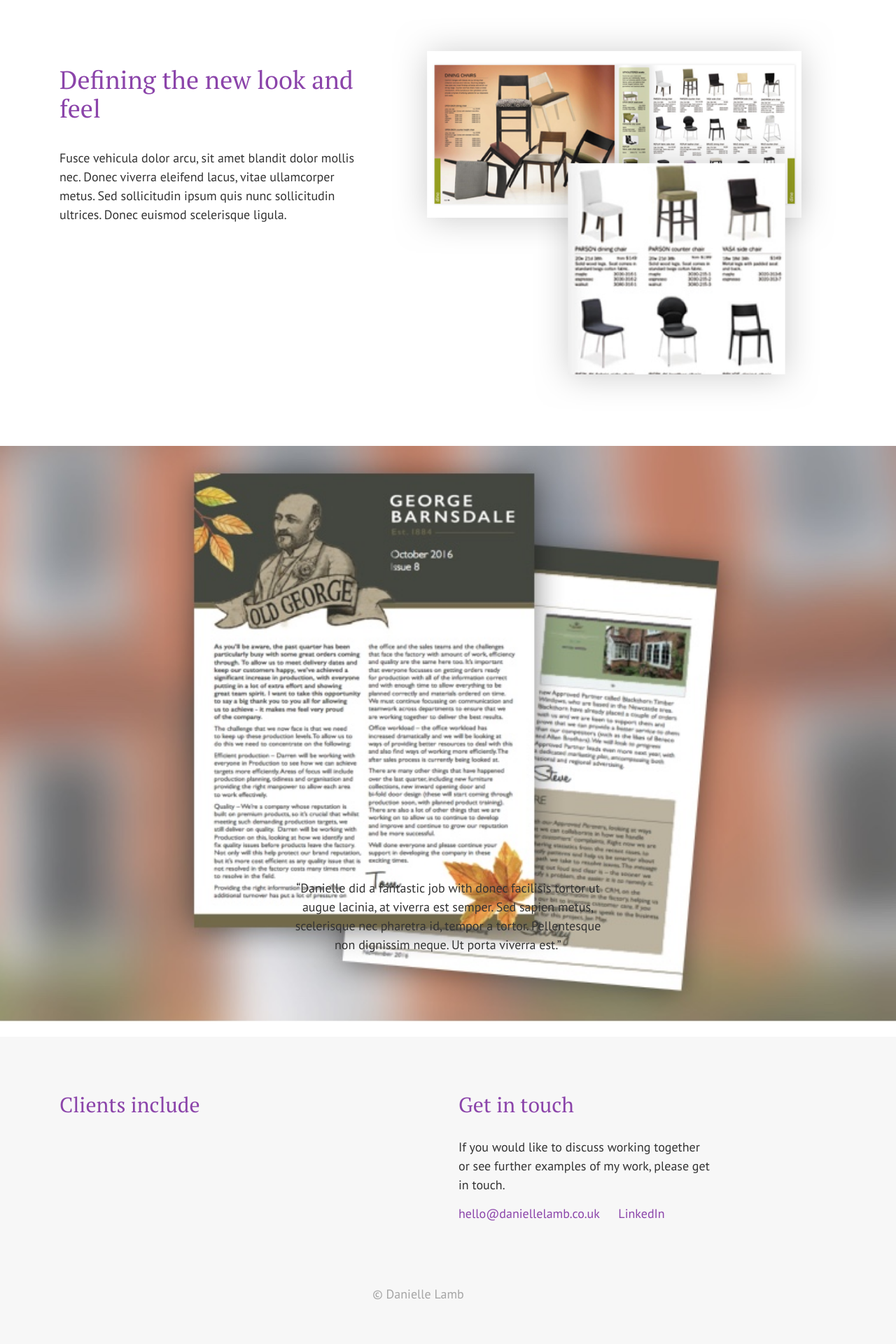
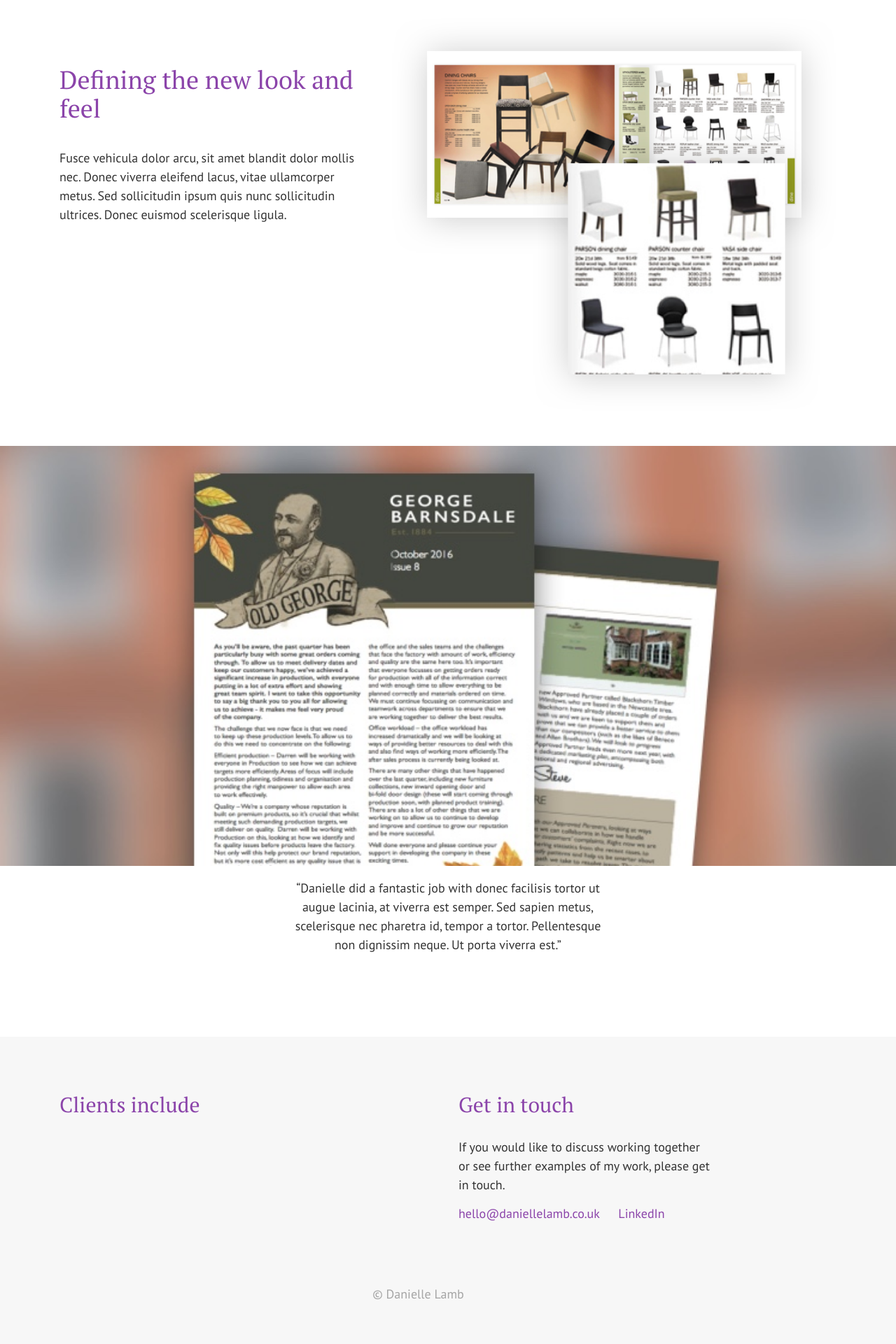
Before and after one commit to justinlamb1/danielle-portfolio-3, a Jekyll site: the page built from _posts/2017-10-29-catalogue-design-for-dunelm.html, in a window 1280 px wide. Shown: the part 1079-2999 px from the top of the page at 70% size. Built offline with Jekyll 4.4.1, drawn with Linux system fonts in a browser that asks for light colours.

Commit message:
no message

```diff
--- a/_sass/_layout.scss
+++ b/_sass/_layout.scss
@@ -499,12 +499,17 @@
 
     &__image--full-width {
       height: 300px;
-      background-size: cover;
+      overflow: hidden;
+
 
       @include bp(md) {
         height: 80vh;
         min-height: 450px;
         max-height: 600px;
+      }
+
+      img {
+        object-fit: cover;
       }
     }
 
```
